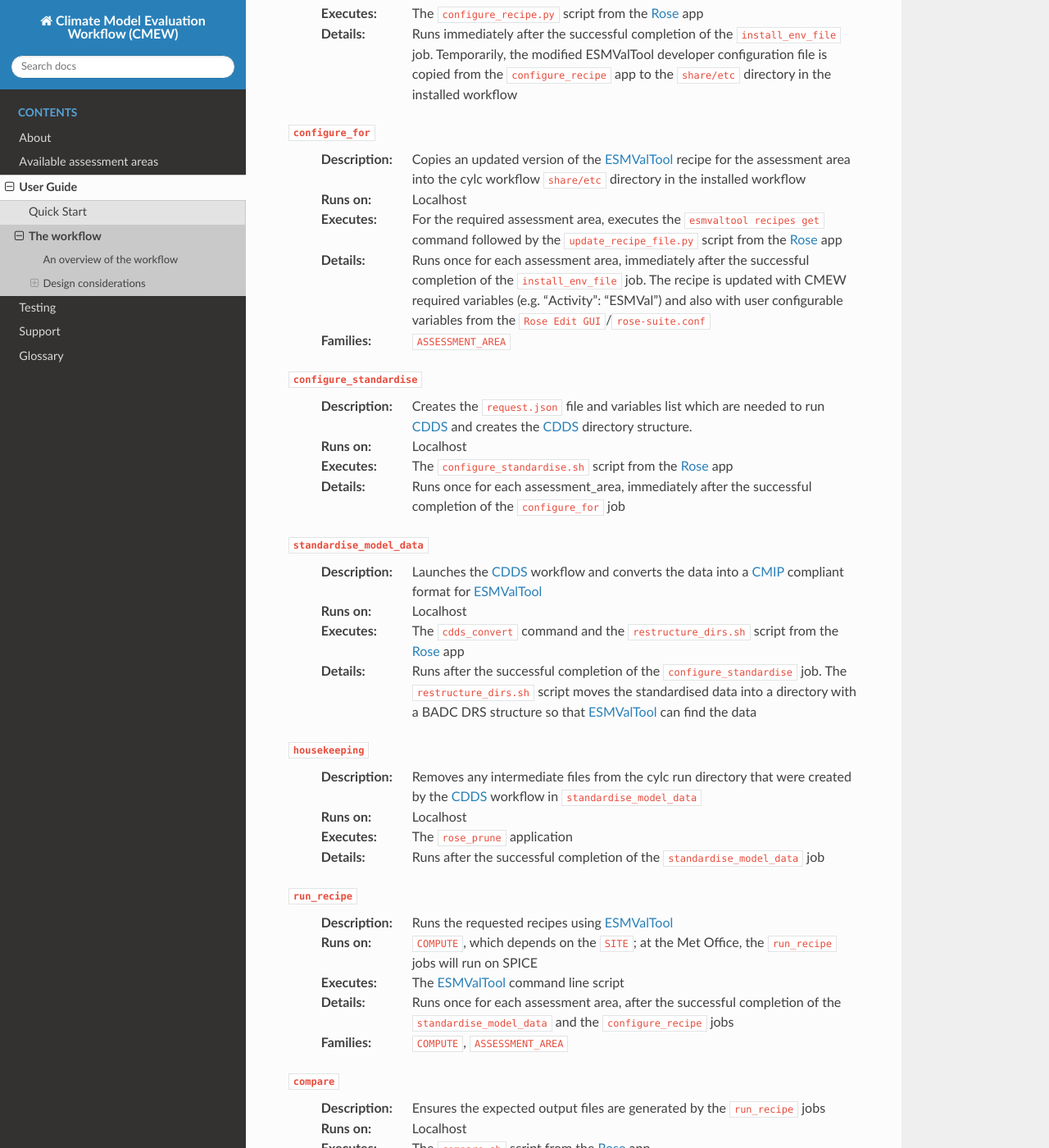
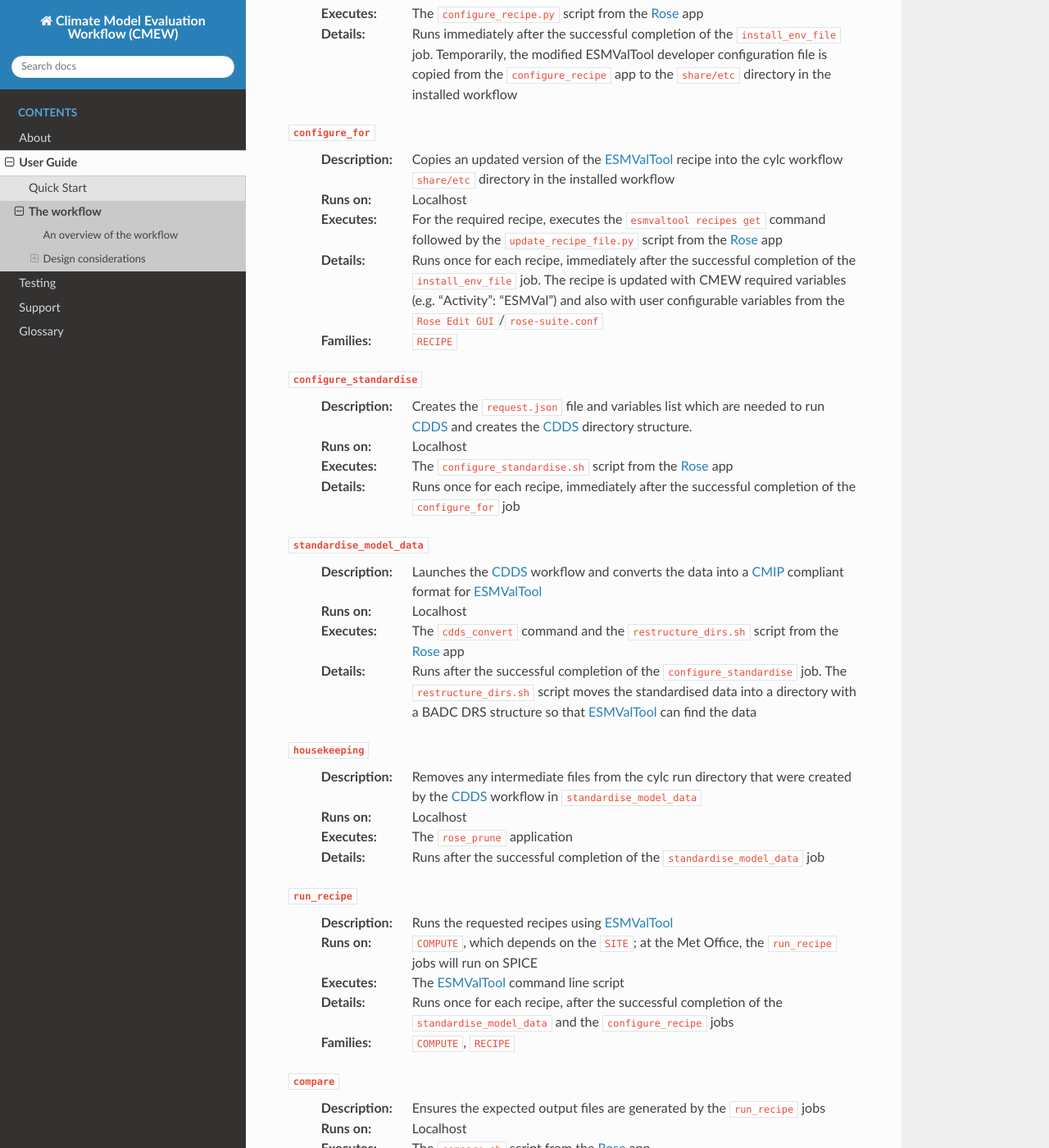
Before and after one commit to MetOffice/CMEW, a Sphinx documentation site: the page built from doc/source/user_guide/workflow.rst, in a window 1280 px wide and 1400 px high, scrolled down 516 px. Shown: the whole window at 82% size. Built offline with Sphinx 7.4.7 and the Read the Docs theme 3.1.0, drawn with Linux system fonts in a browser that asks for light colours; pages that are not in the unit, such as notebooks, are missing from menus; some of the changed text lies outside the part shown.

Commit message:
#144: Update 'process' to 'recipe'

```diff
--- a/doc/source/index.rst
+++ b/doc/source/index.rst
@@ -13,7 +13,7 @@ Welcome to the Climate Model Evaluation Workflow's documentation!
    :caption: Contents
 
    about
-   assessment_areas
+   recipes
    user_guide/index.rst
    testing
    support
--- a/doc/source/user_guide/workflow.rst
+++ b/doc/source/user_guide/workflow.rst
@@ -35,22 +35,25 @@ An overview of the workflow
 
 ``configure_for``
   :Description:
-     Copies an updated version of the |ESMValTool| recipe for the assessment
-     area into the cylc workflow ``share/etc`` directory in the installed
-     workflow
+     Copies an updated version of the |ESMValTool| recipe
+     into the cylc workflow ``share/etc`` directory
+     in the installed workflow
   :Runs on:
      Localhost
   :Executes:
-     For the required assessment area, executes the ``esmvaltool recipes get``
-     command followed by the ``update_recipe_file.py`` script from the |Rose|
-     app
+     For the required recipe,
+     executes the ``esmvaltool recipes get`` command
+     followed by the ``update_recipe_file.py`` script from the |Rose| app
   :Details:
-     Runs once for each assessment area, immediately after the successful
-     completion of the ``install_env_file`` job. The recipe is updated with
-     CMEW required variables (e.g. "Activity": "ESMVal") and also with user
-     configurable variables from the |Rose Edit GUI|_/``rose-suite.conf``
+     Runs once for each recipe,
+     immediately after the successful completion
+     of the ``install_env_file`` job.
+     The recipe is updated with CMEW required variables
+     (e.g. "Activity": "ESMVal")
+     and also with user configurable variables
+     from the |Rose Edit GUI|_/``rose-suite.conf``
   :Families:
-     ``ASSESSMENT_AREA``
+     ``RECIPE``
 
 ``configure_standardise``
   :Description:
@@ -61,7 +64,7 @@ An overview of the workflow
   :Executes:
      The ``configure_standardise.sh`` script from the |Rose| app
   :Details:
-     Runs once for each assessment_area, immediately after the successful
+     Runs once for each recipe, immediately after the successful
      completion of the ``configure_for`` job
 
 ``standardise_model_data``
@@ -98,10 +101,11 @@ An overview of the workflow
   :Executes:
      The |ESMValTool| command line script
   :Details:
-     Runs once for each assessment area, after the successful completion of
-     the ``standardise_model_data`` and the ``configure_recipe`` jobs
+     Runs once for each recipe,
+     after the successful completion of the ``standardise_model_data``
+     and the ``configure_recipe`` jobs
   :Families:
-     ``COMPUTE``, ``ASSESSMENT_AREA``
+     ``COMPUTE``, ``RECIPE``
 
 ``compare``
   :Description:
@@ -111,8 +115,8 @@ An overview of the workflow
   :Executes:
      The ``compare.sh`` script from the |Rose| app
   :Details:
-     Runs for every assessment area defined in the workflow, after the
-     completion of the ``run_recipe`` job
+     Runs for every recipe defined in the workflow,
+     after the completion of the ``run_recipe`` job
 
 ``unittest``
   :Description:
@@ -155,9 +159,9 @@ The following families are used in the workflow:
 ``COMPUTE``
   A family that is inherited by computationally intensive tasks
 
-``ASSESSMENT_AREA``
+``RECIPE``
   A family that is inherited by tasks that run
-  for each assessment area independently
+  for each recipe independently
 
 Metadata
 ~~~~~~~~
```
Also changed, not shown: doc/source/assessment_areas.rst (+4 -4 lines), 4 other files.
